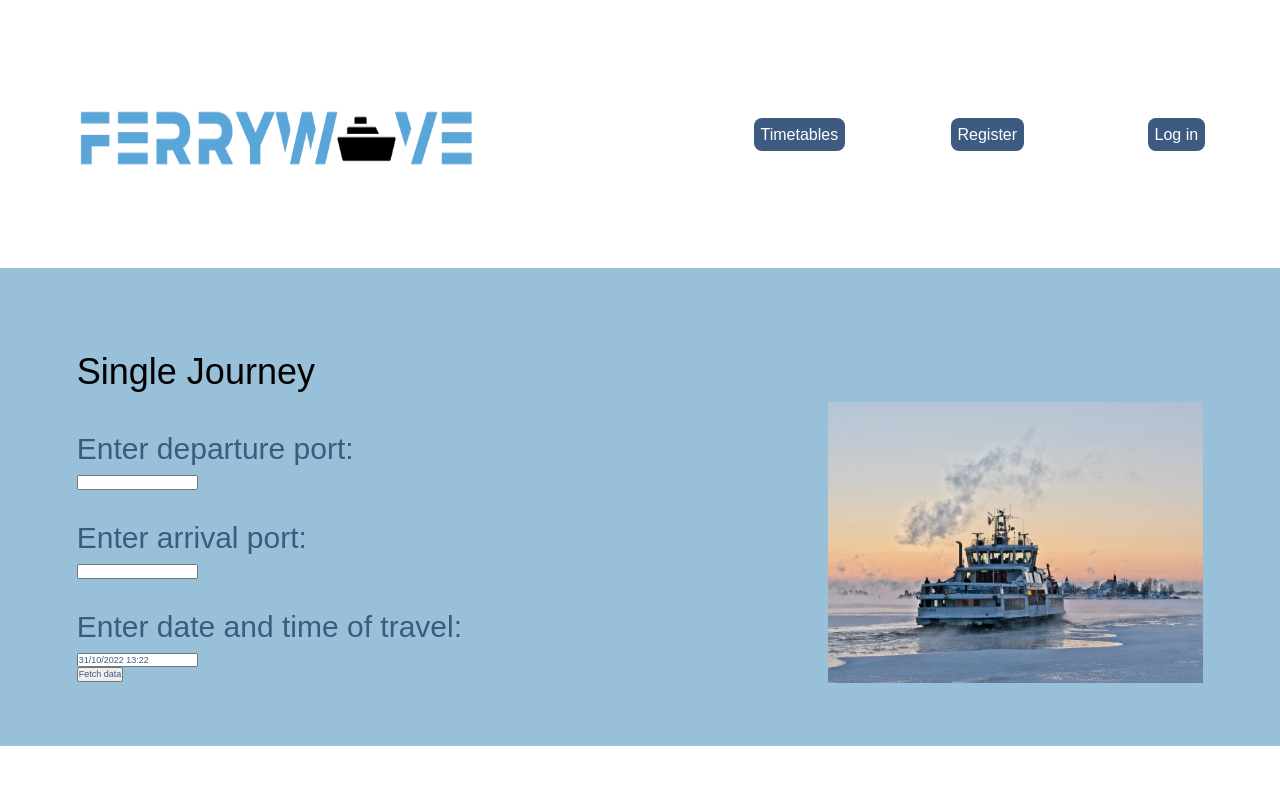
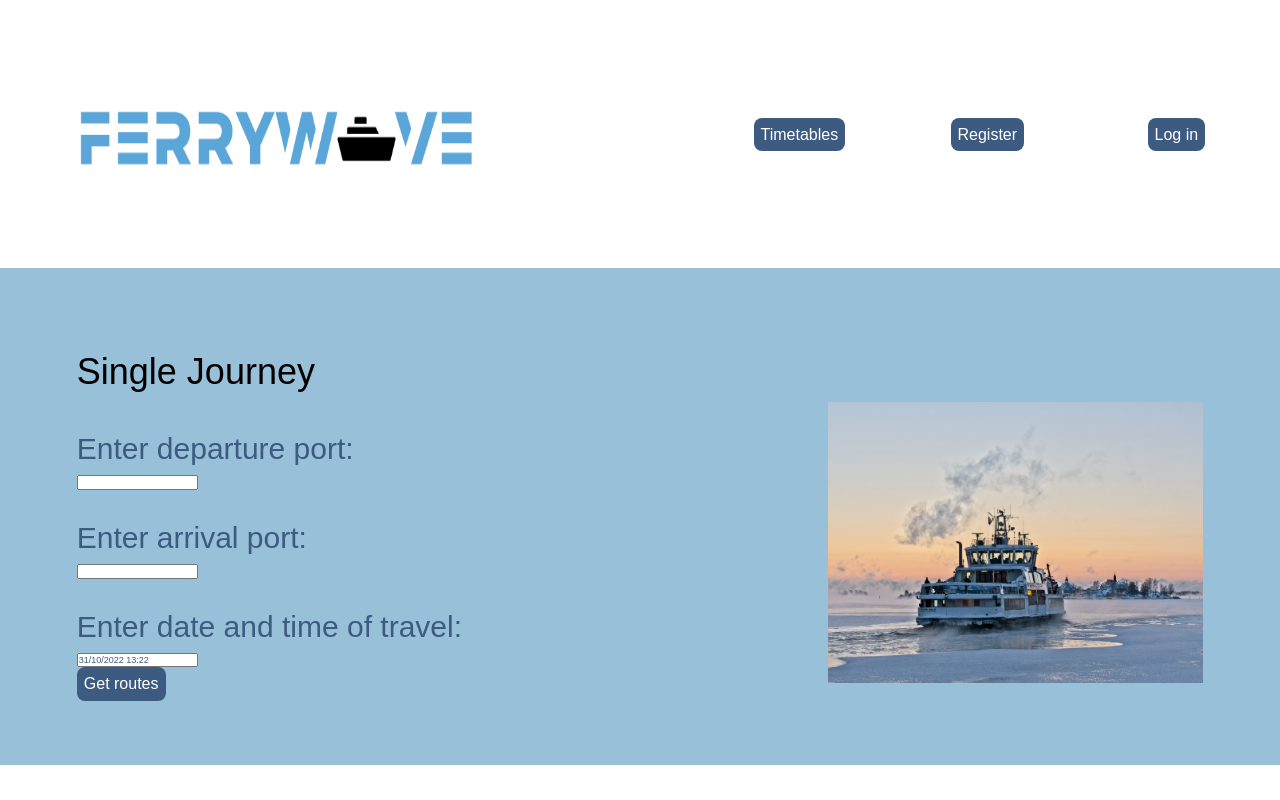
Before and after one commit to JakubWronskiUG/CS3028-FerryProject, a React (Create React App) app in the folder ferry-project/: page / in a window 1280 px wide. Shown: the top 800 px of the page. Built offline with nearby package versions, Linux system fonts and the light colour scheme.

Commit message:
small change fetch button

```diff
--- a/ferry-project/src/components/GetAllButton.jsx
+++ b/ferry-project/src/components/GetAllButton.jsx
@@ -34,7 +34,7 @@ const GetAllButton = () => {
     return (
         <div className="trips-container">
             {err && <h2>{err}</h2>}
-            <button onClick={handleClick}>Fetch data</button>
+            <button class="button" onClick={handleClick}>Get routes</button>
             {isLoading && <h2>Loading...</h2>}
             {trips && trips.map((trip) => (
                 <div className="item-container" key={trip._id}>
```
